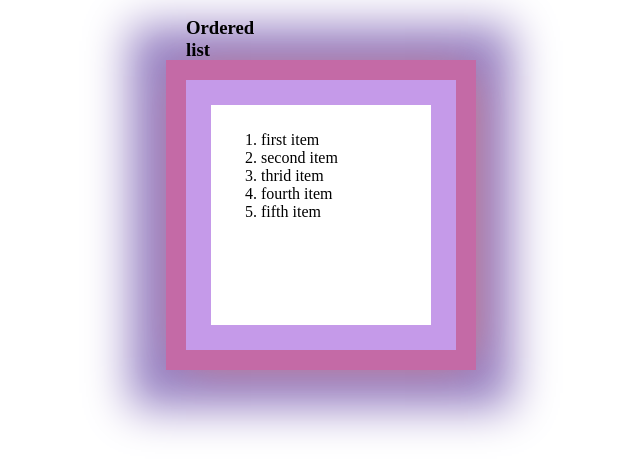
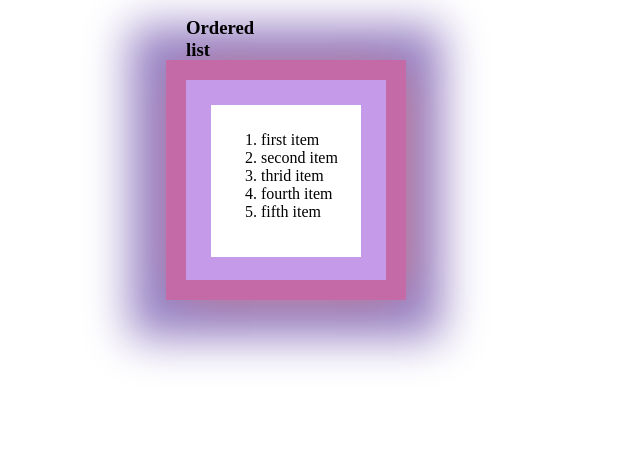
Before and after one commit to VeronikaOxyt/Frontend-basics-course, a website: page src/ex8_html-css-basics/task-03.html in a window 1280 px wide. Shown: the part 147-622 px from the top of the page, without its empty margins (414-1054 px from the left). Drawn offline with Linux system fonts and the light colour scheme.

Commit message:
exesise 3

```diff
--- a/src/ex8_html-css-basics/task-03.css
+++ b/src/ex8_html-css-basics/task-03.css
@@ -3,18 +3,19 @@ body {
         margin-right: auto;
         width: 5em
     }
-div {
-    width: 200px;
+.purple {
+    width: 130px;
+    height: 132px;
     padding: 10px;
     border: 25px solid #c59ae9;
     margin: 0;
 }
-div {
-    width: 160px;
-    height: 160px;
+.fuchsia {
+    width: 200px;
+    height: 200px;
     outline: 20px solid #c46aa6;
 }
-div {
+.shadow {
     width: 200px;
     height: 200px;
     box-shadow: 6px 2px 42px 6px rgb(224, 119, 119),
--- a/src/ex8_html-css-basics/task-03.html
+++ b/src/ex8_html-css-basics/task-03.html
@@ -3,14 +3,16 @@
 <head>
     <meta charset="UTF-8">
     <meta name="viewport" content="width=device-width, initial-scale=1.0">
-    <link rel="stylesheet" href="task-03.css" />
+    <link rel="stylesheet" href="task-03.css">
     <title>Document</title>
 </head>
 <body>
     <h1>HTML Basics</h1>
     <h2>Lists</h2>
     <h3>Ordered list</h3>
-    <div>
+    <div class="shadow">
+        <div class="fuchsia">
+            <div class="purple">
                 <ol>
                     <li>first item</li>
                     <li>second item</li>
@@ -19,5 +21,7 @@
                     <li>fifth item</li>
                 </ol>
             </div>
+        </div>
+    </div>
 </body>
 </html>
```
Lines whose indentation alone changed are shown as unchanged.
